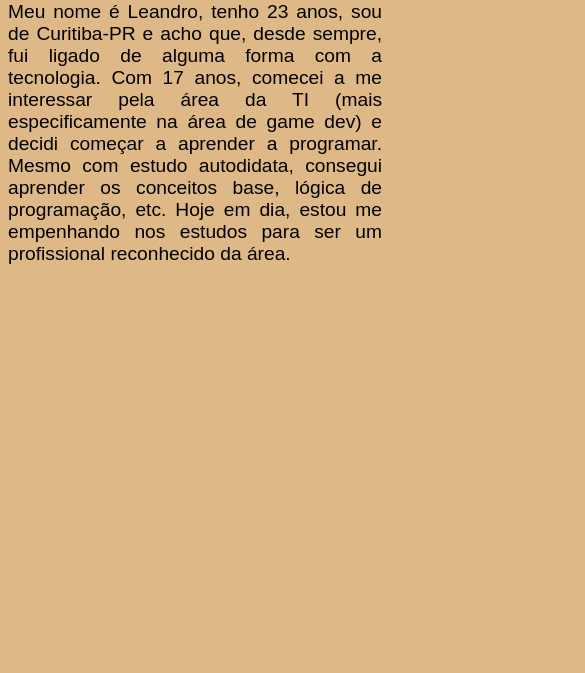
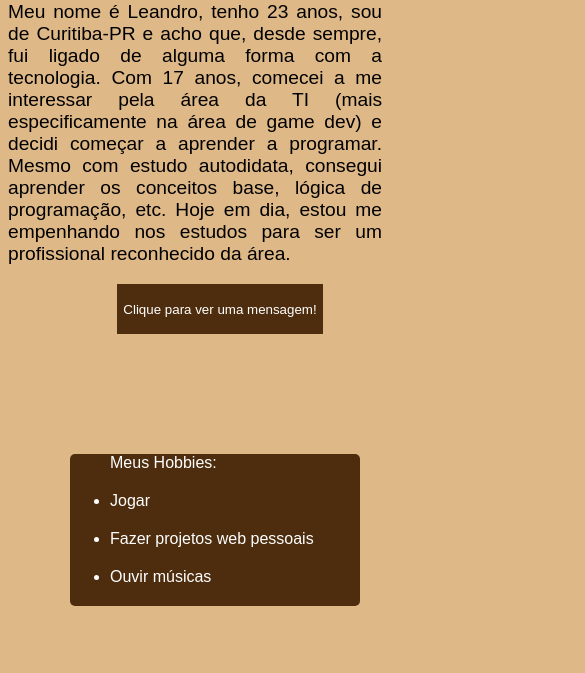
Before and after one commit to LeandroT-Dev/FDS-Leandro, a plain HTML site: page index.html in a window 390 px wide. Shown: the part 79-752 px from the top of the page, 585 px wide, since content can reach past the window. Drawn offline with Linux system fonts and the light colour scheme.

Commit message:
Fix responsiveness bug

```diff
--- a/index.html
+++ b/index.html
@@ -16,15 +16,19 @@
         Mesmo com estudo autodidata, consegui aprender os conceitos base, lógica de programação, etc. Hoje em dia, estou me empenhando nos estudos para ser um profissional reconhecido da área.
     </p>
 
-    <button class="showmessage">Clique para ver uma mensagem!</button>
+    <div class="showm">
+        <button class="showmessage">Clique para ver uma mensagem!</button>
+    </div>
         <div class="res"></div>
 
-    <ul>Meus Hobbies:
-        <li>Jogar</li>
-        <li>Fazer projetos web pessoais</li>
-        <li>Ouvir músicas</li>
+    <div class="ulpos">
+        <ul>Meus Hobbies:
+            <li>Jogar</li>
+            <li>Fazer projetos web pessoais</li>
+            <li>Ouvir músicas</li>
+         </ul>
+    </div>
 
-    </ul>
     <div class="img">
         <img class="imggame" src="https://st4.depositphotos.com/2572561/29899/i/450/depositphotos_298994558-stock-photo-powerful-personal-computer-gamer-rig.jpg" alt="" srcset=""><br>
     </div>
--- a/style.css
+++ b/style.css
@@ -17,8 +17,12 @@ p{
     text-align: justify;
 }
 
+.showm{
+    display: flex;
+    justify-content: center;
+}
+
 button{
-    transform: translateX(785px);
     border-style: none;
     background-color: #4e2d0e;
     color: white;
@@ -34,13 +38,18 @@ button:active{
     margin-top: 20px;
 }
 
+.ulpos{
+    display: flex;
+    justify-content: center;
+}
+
 ul{
     color: white;
     background-color: #4e2d0e;
     border-radius: 5px;
     margin-top: 100px;
-    margin-right: 1630px;
-    transform: translateX(810px);
+    margin-left: 40px;
+    width: 250px;
 }
 
 ul li{
```
